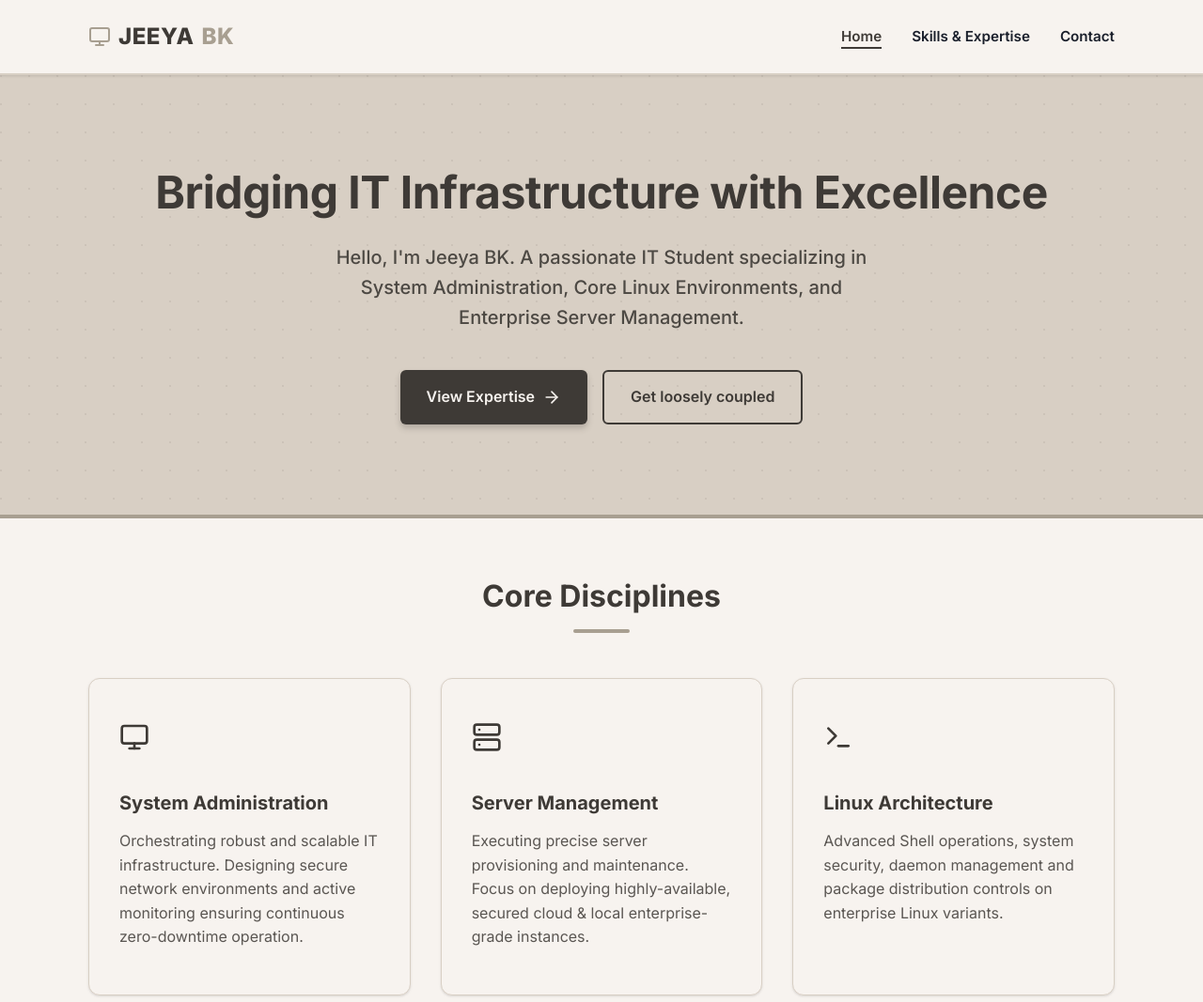
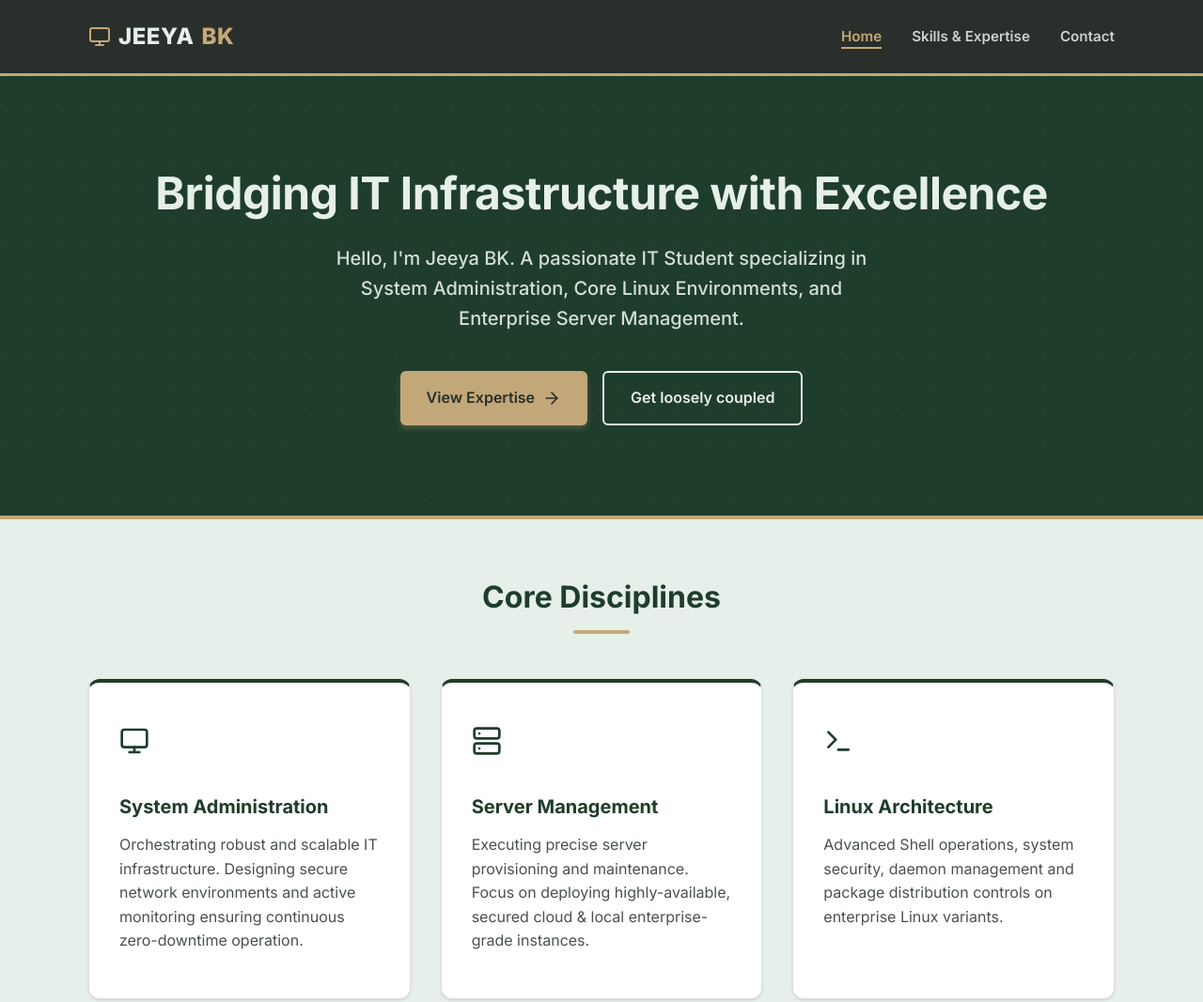
Before and after one commit to jeeyabk/jeeyaa-static-website, a plain HTML site: page index.html in a window 1280 px wide. Shown: the top 1067 px of the page at 94% size. Drawn offline with Linux system fonts and the light colour scheme.

Commit message:
Changed color again

```diff
--- a/styles/style.css
+++ b/styles/style.css
@@ -1,26 +1,19 @@
 /* style.css */
 :root {
-  /* New Earthy Color Palette */
-  --primary-bg: #F7F3EF; /* Cream */
-  --secondary-bg: #D8CFC4; /* Beige */
-  --accent-color: #A89F91; /* Taupe */
-  --primary-color: #3E3A36;  /* Dark Brown (Primary) */
-  --text-color: #1A1F2B; /* Black (Text) */
-  --text-light: #5A5652; /* Lighter text for paragraphs */
+  /* Premium Forest & Gold Palette */
+  --primary-bg: #E6EFE9; /* Light Sage */
+  --secondary-bg: #1F3D2B; /* Forest Green */
+  --accent-color: #C2A878; /* Muted Gold */
+  --primary-color: #2A2F2B;  /* Dark Slate */
+  --text-color: #111111; /* Black */
+  --text-light: #4A514D; /* Olive-toned slate for readable paragraphs */
 
-  /* Fallbacks for older inline HTML variables we may still have */
-  --primary-white: #F7F3EF;
-  --primary-blue: #3E3A36;
-  --primary-red: #A89F91;
-  --bg-light: #F7F3EF;
-  --text-gray: #5A5652;
-
-  --border-color: #D8CFC4;
+  --border-light: rgba(42, 47, 43, 0.15); /* Subtle dark slate for borders */
   --font-family: 'Inter', system-ui, -apple-system, sans-serif;
 
-  --shadow-sm: 0 1px 3px rgba(62,58,54,0.1), 0 1px 2px rgba(62,58,54,0.06);
-  --shadow-md: 0 4px 6px -1px rgba(62,58,54,0.1), 0 2px 4px -1px rgba(62,58,54,0.06);
-  --shadow-lg: 0 10px 15px -3px rgba(62,58,54,0.1), 0 4px 6px -2px rgba(62,58,54,0.05);
+  --shadow-sm: 0 1px 3px rgba(31,61,43,0.1), 0 1px 2px rgba(31,61,43,0.06);
+  --shadow-md: 0 4px 6px -1px rgba(31,61,43,0.1), 0 2px 4px -1px rgba(31,61,43,0.06);
+  --shadow-lg: 0 10px 15px -3px rgba(31,61,43,0.1), 0 4px 6px -2px rgba(31,61,43,0.05);
 
   --transition-fast: 0.15s ease-in-out;
   --transition-normal: 0.3s ease-in-out;
@@ -35,7 +28,7 @@
 body {
   font-family: var(--font-family);
   color: var(--text-color);
-  background-color: var(--primary-bg);
+  background-color: var(--primary-bg); /* Light Sage foundation */
   line-height: 1.6;
   display: flex;
   flex-direction: column;
@@ -48,7 +41,7 @@ h1, h2, h3, h4, h5, h6 {
   margin-bottom: 0.5rem;
   font-weight: 700;
   line-height: 1.2;
-  color: var(--primary-color);
+  color: var(--secondary-bg); /* Forest Green headers */
 }
 
 p {
@@ -58,12 +51,12 @@ p {
 
 a {
   text-decoration: none;
-  color: var(--primary-color);
+  color: var(--secondary-bg);
   transition: color var(--transition-fast);
 }
 
 a:hover {
-  color: var(--accent-color);
+  color: var(--accent-color); /* Muted Gold */
 }
 
 /* Layout */
@@ -81,12 +74,12 @@ main {
 
 /* Navbar */
 .navbar {
-  background-color: var(--primary-bg);
+  background-color: var(--primary-color); /* Dark Slate */
   box-shadow: var(--shadow-sm);
   position: sticky;
   top: 0;
   z-index: 1000;
-  border-bottom: 2px solid var(--secondary-bg);
+  border-bottom: 3px solid var(--accent-color); /* Muted Gold */
 }
 
 .navbar .container {
@@ -99,7 +92,7 @@ main {
 .navbar-brand {
   font-size: 1.5rem;
   font-weight: 800;
-  color: var(--primary-color);
+  color: var(--primary-bg); /* Light Sage */
   text-transform: uppercase;
   letter-spacing: 0.5px;
   display: flex;
@@ -108,7 +101,7 @@ main {
 }
 
 .navbar-brand span {
-  color: var(--accent-color);
+  color: var(--accent-color); /* Muted Gold */
 }
 
 .navbar-nav {
@@ -118,7 +111,7 @@ main {
 }
 
 .nav-link {
-  color: var(--text-color);
+  color: rgba(230, 239, 233, 0.85); /* Slightly muted Light Sage */
   font-weight: 600;
   font-size: 0.95rem;
   position: relative;
@@ -132,7 +125,7 @@ main {
   height: 2px;
   bottom: 0;
   left: 0;
-  background-color: var(--primary-color);
+  background-color: var(--accent-color); /* Muted Gold underline */
   transition: width var(--transition-normal);
 }
 
@@ -141,18 +134,15 @@ main {
   width: 100%;
 }
 
-.nav-link:hover {
-  color: var(--primary-color);
-}
-
+.nav-link:hover,
 .nav-link.active {
-  color: var(--primary-color);
+  color: var(--accent-color);
 }
 
 /* Hero Section */
 .hero {
-  background: var(--secondary-bg);
-  color: var(--primary-color);
+  background: var(--secondary-bg); /* Forest Green */
+  color: var(--primary-bg); /* Light Sage */
   padding: 6rem 0;
   text-align: center;
   position: relative;
@@ -165,7 +155,7 @@ main {
   content: '';
   position: absolute;
   top: 0; left: 0; right: 0; bottom: 0;
-  background-image: radial-gradient(circle at 1px 1px, rgba(62,58,54,0.08) 1px, transparent 0);
+  background-image: radial-gradient(circle at 1px 1px, rgba(230,239,233,0.06) 1px, transparent 0);
   background-size: 30px 30px;
   z-index: 1;
 }
@@ -179,13 +169,12 @@ main {
   font-size: 3rem;
   margin-bottom: 1.5rem;
   letter-spacing: -0.5px;
-  color: var(--primary-color);
+  color: var(--primary-bg); /* Override to light color */
 }
 
 .hero p {
   font-size: 1.25rem;
-  color: var(--primary-color);
-  opacity: 0.9;
+  color: rgba(230,239,233,0.9);
   margin-bottom: 2.5rem;
   max-width: 600px;
   margin-left: auto;
@@ -208,27 +197,26 @@ main {
 }
 
 .btn-primary {
-  background-color: var(--primary-color);
-  color: var(--primary-bg);
-  box-shadow: 0 4px 6px rgba(62, 58, 54, 0.25);
+  background-color: var(--accent-color); /* Muted Gold */
+  color: var(--primary-color); /* Dark Slate on Gold */
+  box-shadow: 0 4px 6px rgba(194, 168, 120, 0.25);
 }
 
 .btn-primary:hover {
-  background-color: var(--accent-color);
-  color: var(--primary-color);
+  background-color: #D6BD8A;
   transform: translateY(-2px);
-  box-shadow: 0 6px 12px rgba(62, 58, 54, 0.3);
+  box-shadow: 0 6px 12px rgba(194, 168, 120, 0.35);
 }
 
 .btn-outline-white {
   background-color: transparent;
-  color: var(--primary-color);
-  border: 2px solid var(--primary-color);
+  color: var(--primary-bg); /* Light Sage */
+  border: 2px solid var(--primary-bg);
 }
 
 .btn-outline-white:hover {
-  background-color: var(--primary-color);
-  color: var(--primary-bg);
+  background-color: var(--primary-bg);
+  color: var(--secondary-bg); /* Forest Green */
   transform: translateY(-2px);
 }
 
@@ -238,7 +226,7 @@ main {
   margin-top: 4rem;
   margin-bottom: 3rem;
   font-size: 2rem;
-  color: var(--primary-color);
+  color: var(--secondary-bg); /* Forest Green */
   position: relative;
 }
 
@@ -259,12 +247,14 @@ main {
 }
 
 .card {
-  background-color: var(--primary-bg);
+  background-color: #FFFFFF; /* Pure white inside cards */
   border-radius: 12px;
   padding: 2rem;
   box-shadow: var(--shadow-sm);
-  border-top: 4px solid var(--primary-color);
-  border: 1px solid var(--border-color);
+  border-top: 4px solid var(--secondary-bg); /* Forest Green top */
+  border-left: 1px solid var(--border-light);
+  border-right: 1px solid var(--border-light);
+  border-bottom: 1px solid var(--border-light);
   transition: all var(--transition-normal);
   position: relative;
   overflow: hidden;
@@ -275,7 +265,7 @@ main {
   position: absolute;
   top: 0; left: 0;
   width: 100%; height: 0;
-  background: #EFEBE7;
+  background: rgba(31,61,43,0.03); /* Whisper of forest green */
   z-index: 0;
   transition: height 0.3s ease;
 }
@@ -283,7 +273,7 @@ main {
 .card:hover {
   transform: translateY(-8px);
   box-shadow: var(--shadow-lg);
-  border-top-color: var(--accent-color);
+  border-top-color: var(--accent-color); /* Gold on hover */
 }
 
 .card:hover::before {
@@ -298,22 +288,27 @@ main {
 .card-icon {
   font-size: 2.5rem;
   margin-bottom: 1.5rem;
-  color: var(--primary-color);
+  color: var(--secondary-bg);
 }
 
 .card h3 {
-  color: var(--primary-color);
+  color: var(--secondary-bg);
   margin-bottom: 1rem;
   font-size: 1.25rem;
 }
 
 /* Footer */
 .footer {
-  background-color: var(--primary-color);
-  color: var(--secondary-bg);
+  background-color: var(--primary-color); /* Dark Slate */
+  color: rgba(230,239,233,0.7); /* Sage, dimmed */
   text-align: center;
   padding: 2.5rem 0;
   margin-top: auto;
+  border-top: 4px solid var(--secondary-bg); /* Forest Green */
+}
+
+.footer p {
+  color: rgba(230,239,233,0.7);
 }
 
 .footer a {
@@ -322,7 +317,7 @@ main {
 }
 
 .footer a:hover {
-  color: var(--primary-bg);
+  color: var(--primary-bg); /* Light Sage */
 }
 
 /* Forms */
@@ -334,73 +329,72 @@ main {
   display: block;
   font-weight: 600;
   margin-bottom: 0.5rem;
-  color: var(--primary-color);
+  color: var(--secondary-bg);
 }
 
 .form-control {
   width: 100%;
   padding: 0.875rem;
-  border: 1px solid var(--border-color);
+  border: 1px solid var(--border-light);
   border-radius: 6px;
   font-family: inherit;
   font-size: 1rem;
   transition: border-color var(--transition-fast), box-shadow var(--transition-fast);
-  background-color: var(--primary-bg);
+  background-color: #FFFFFF;
 }
 
 .form-control:focus {
   outline: none;
-  border-color: var(--primary-color);
-  box-shadow: 0 0 0 3px rgba(62, 58, 54, 0.1);
-  background-color: #FFFFFF;
+  border-color: var(--secondary-bg);
+  box-shadow: 0 0 0 3px rgba(31, 61, 43, 0.15); /* Forest Green glow */
 }
 
 .contact-card {
-  background: var(--primary-bg);
+  background: #FFFFFF;
   padding: 2.5rem;
   border-radius: 12px;
   box-shadow: var(--shadow-md);
-  border: 1px solid var(--border-color);
+  border: 1px solid var(--border-light);
   max-width: 600px;
   margin: 0 auto;
 }
 
 /* Content Pages */
 .page-header {
-  background: var(--secondary-bg);
-  color: var(--primary-color);
+  background: var(--secondary-bg); /* Forest Green */
+  color: var(--primary-bg);
   padding: 3rem 0;
   margin-bottom: 3rem;
-  border-bottom: 4px solid var(--accent-color);
+  border-bottom: 4px solid var(--accent-color); /* Muted Gold */
 }
 
 .page-header p {
-  color: var(--primary-color) !important;
+  color: rgba(230,239,233,0.9) !important; /* Force sage on paragraph */
 }
 
 .page-header h1 {
   font-size: 2.5rem;
-  color: var(--primary-color);
+  color: var(--primary-bg); /* Force sage on header */
 }
 
 .skill-list-section {
-  background: var(--primary-bg);
+  background: #FFFFFF;
   border-radius: 12px;
   padding: 2.5rem;
   box-shadow: var(--shadow-sm);
-  border: 1px solid var(--border-color);
+  border: 1px solid var(--border-light);
   margin-bottom: 2rem;
-  border-left: 4px solid var(--primary-color);
+  border-left: 4px solid var(--secondary-bg); /* Forest green side border */
 }
 
 .skill-list-section h2 {
-  color: var(--primary-color);
+  color: var(--secondary-bg);
   display: flex;
   align-items: center;
   gap: 0.75rem;
   margin-bottom: 1.5rem;
   padding-bottom: 1rem;
-  border-bottom: 1px solid var(--border-color);
+  border-bottom: 1px solid var(--border-light);
 }
 
 .skill-list {
@@ -422,15 +416,22 @@ main {
   font-size: 1.2rem;
 }
 
-/* Overriding SVGs globally when inside designated blocks */
+/* Overriding styling via important specific to classes */
 .card-icon svg, .skill-list-section h2 svg {
-  color: var(--primary-color) !important;
+  color: var(--secondary-bg) !important;
 }
 .btn-primary svg {
-  color: var(--primary-bg) !important;
+  color: var(--primary-color) !important;
 }
 .navbar-brand svg {
   color: var(--accent-color) !important;
+}
+
+/* Fallback generic SVG overrides for html inline variables just in case */
+/* E.g. inline style="color: var(--primary-red);" from an older version */
+svg[style*="var(--primary-red)"],
+svg[style*="var(--primary-blue)"] {
+  color: inherit;
 }
 
 /* Animations */
```
